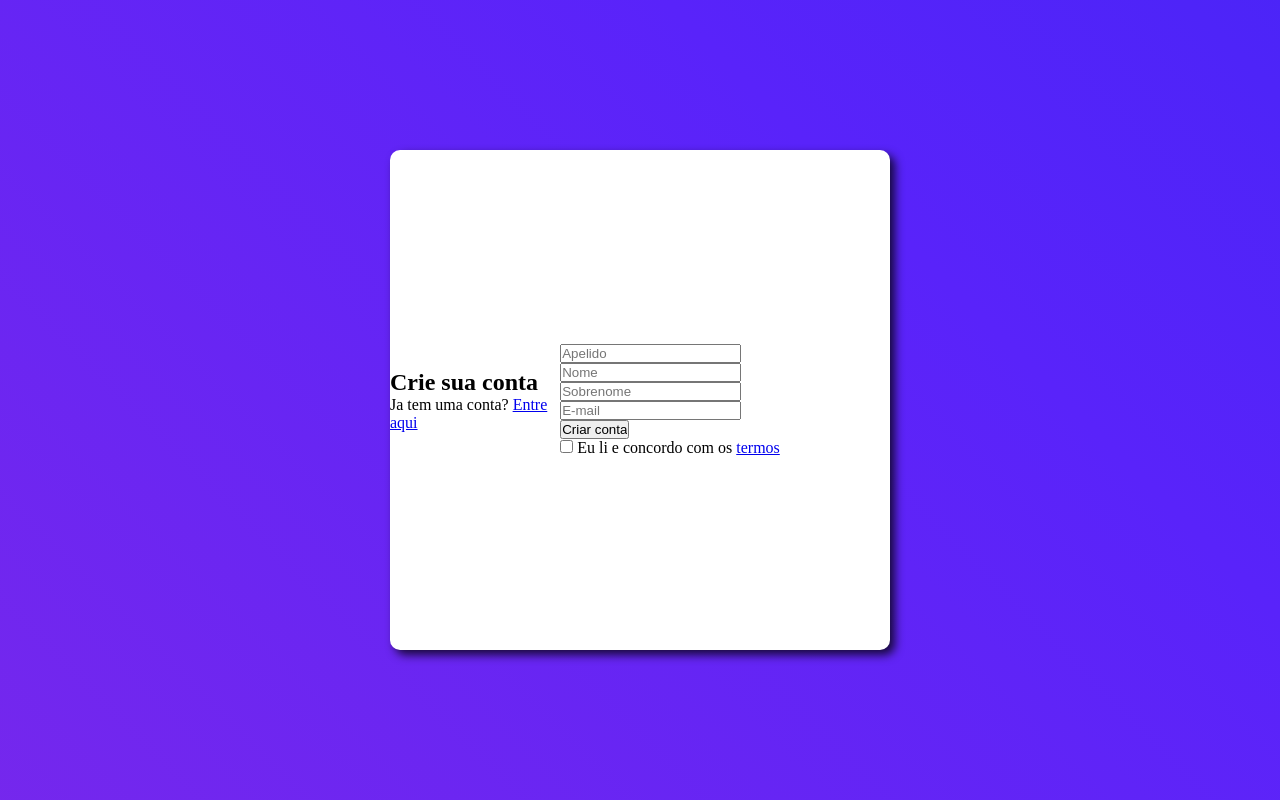
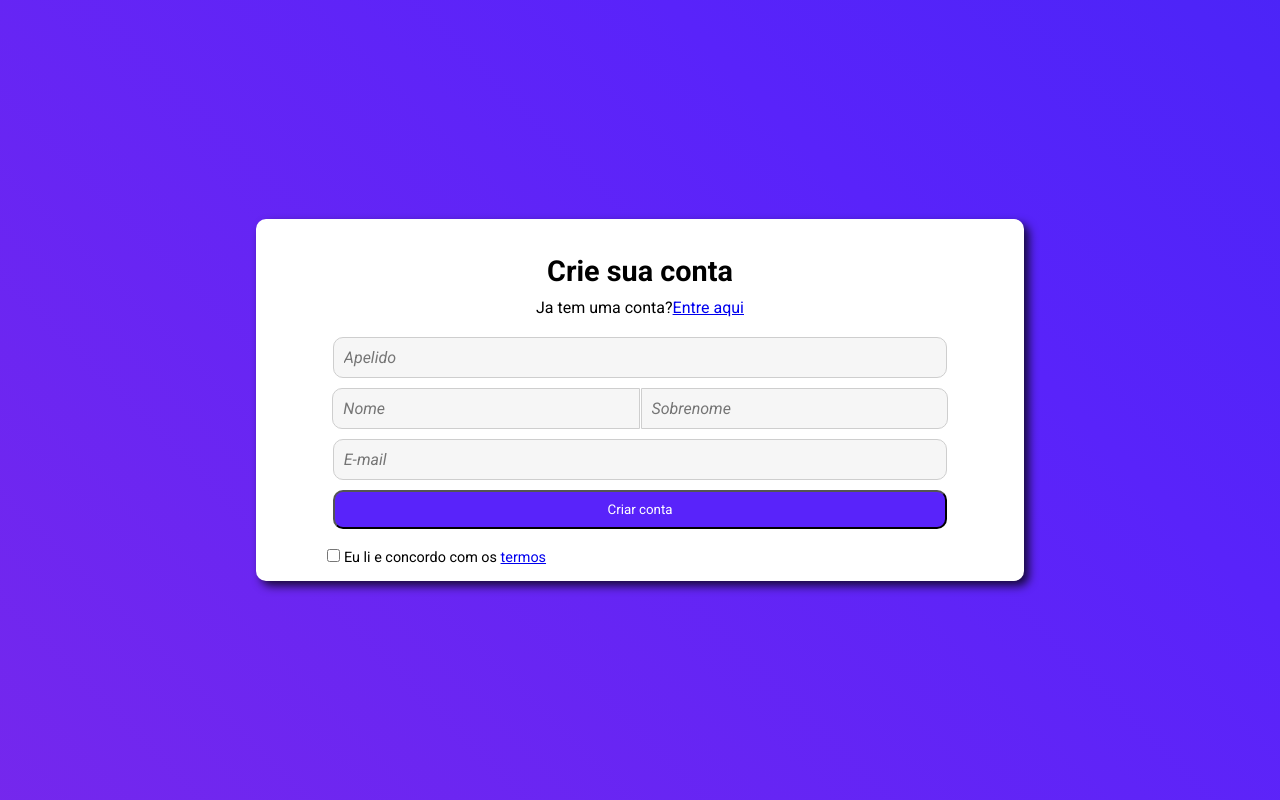
Before and after one commit to LeonardoConstantino/formulario_com_validacao, a plain HTML site: page index.html in a window 1280 px wide. Drawn offline with Linux system fonts and the light colour scheme.

Commit message:
Update style.css

```diff
--- a/style.css
+++ b/style.css
@@ -2,9 +2,8 @@
     margin: 0;
     padding: 0;
     box-sizing: border-box;
-}
-
-body {
+    font-family: 'Roboto', sans-serif;
+    outline: none;
 
 }
 
@@ -27,26 +26,122 @@ body {
         background-position: 100% 50%;
     }
     100% {
-        background-position: 0% 50
+        background-position: 0% 50%
     }
 }
 
-#principal {
+.centro{
     display: flex;
     align-items: center;
-    /* justify-content: center; */
+    justify-content: center;
+}
+
+#principal {
     background-color: white;
-    width: 500px;
-    height: 500px;
+    width: 60%;
+    /* height: 60%; */
     border-radius: 10px;
     box-shadow: 5px 5px 10px rgba(0, 0, 0, 0.76);
 }
 
-.titulo{
-    width: 500px;
-    /* align-self: flex-start;
-    flex-grow: 1; */
+#titulo{
+    /* display: inline-block; */
+    width: 100%;
+    /* background-color: cadetblue; */
+    margin-top: 20px;
+    padding:10px
 }
+
+#titulo h1{
+    padding: 5px;
+    font-size: 1.8rem;
+}
+
+#titulo p{
+    padding: 5px;
+    font-size: 1.0rem;
+}
+
+#apelido{
+    width: 80%;
+    padding: 10px;
+    margin: 5px;
+    border-radius: 10px;
+    color: #757575;
+    background-color: #f0f0f098;
+    font-style: italic;
+    font-size: 1.0rem;
+    border: solid 1px #cecece;
+}
+
+#nome{
+    width: 40%;
+    padding: 10px;
+    margin: 5px 0.5px 5px 5px;
+    border-radius: 10px 0px 0px 10px;
+    color: #757575;
+    background-color: #f0f0f098;
+    font-style: italic;
+    font-size: 1.0rem;
+    border: solid 1px #cecece;
+}
+
+#snome{
+    width: 40%;
+    padding: 10px;
+    margin: 5px 5px 5px 0.5px;
+    border-radius: 0px 10px 10px 0px;
+    color: #757575;
+    background-color: #f0f0f098;
+    font-style: italic;
+    font-size: 1.0rem;
+    border: solid 1px #cecece;
+}
+
+#email{
+    width: 80%;
+    padding: 10px;
+    margin: 5px;
+    border-radius: 10px;
+    color: #757575;
+    background-color: #f0f0f098;
+    font-style: italic;
+    font-size: 1.0rem;
+    border: solid 1px #cecece;
+}
+
+#env{
+    width: 80%;
+    padding: 10px;
+    margin: 5px;
+    border-radius: 10px;
+    color: #fff;
+    background-color: #5923FA;
+}
+
+#env:hover{
+    background-color: #8A2BE3;
+}
+
+#divtermos{
+    width: 80%;
+    padding: 10px;
+    margin: 5px;
+    margin-left: 8%;
+    font-size: 0.9rem;
+}
+
+#apelido:focus, #nome:focus, #snome:focus, #email:focus{
+    color: rgb(0, 0, 0);
+    background-color: #ffffff;
+    /* border-radius: 10px; */
+    border: solid 1px #cecece;
+    /* outline: none; */
+}
+
+/* input:focus {
+    outline: none;
+  } */
 
 
 /* Color Theme Swatches in Hex */
```
